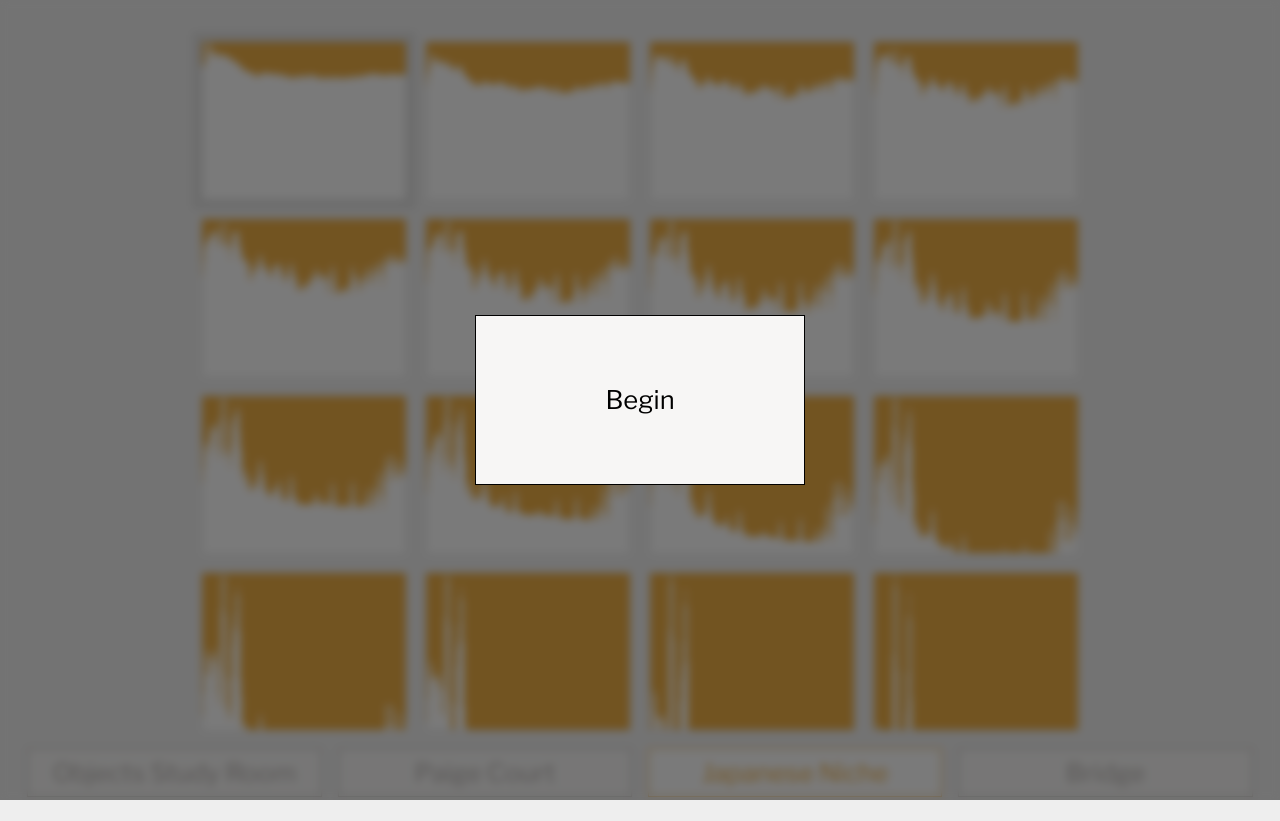
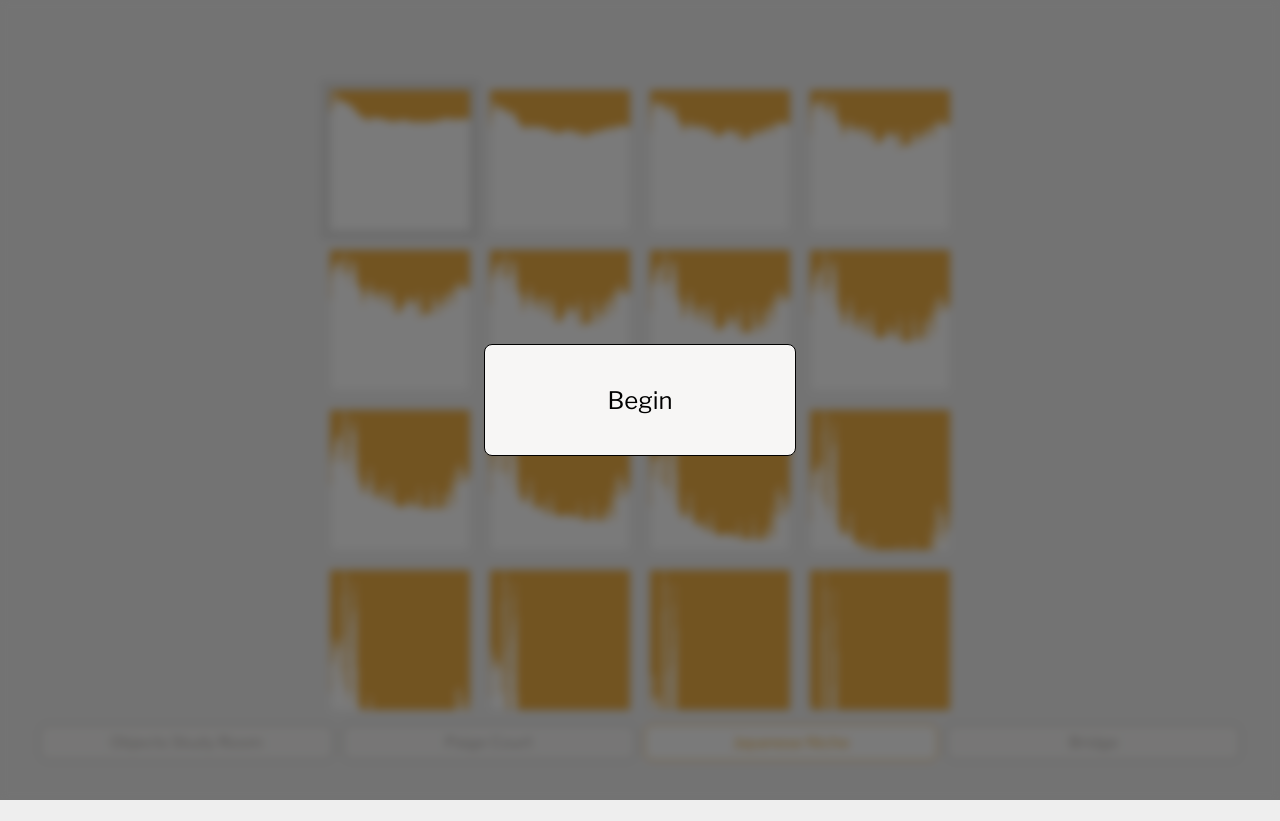
Before and after one commit to jmandel/chazen, a React (Create React App) app: page / in a window 1280 px wide. After the commit the page ends 800 px from the top, so only its background shows below. Built offline with nearby package versions, Linux system fonts and the light colour scheme.

Commit message:
All the squares

```diff
--- a/src/App.css
+++ b/src/App.css
@@ -71,8 +71,8 @@ html, body, #root, .App, .wrapper {
   height: 100%;
   left: 0px;
   width: 100%;
-  grid-template-rows: 1fr 1fr 1fr;
-  grid-template-columns: 1fr 1fr 1fr;
+  grid-template-rows: 1fr 25vmin 1fr;
+  grid-template-columns: 1fr 50vmin 1fr;
   grid-template-areas:
     "modaltop modaltop modaltop"
     "modalleft modal modalright"
@@ -81,7 +81,6 @@ html, body, #root, .App, .wrapper {
 
 .modal-content {
   grid-area: modal;
-  //background: white;
   padding: 5vmin;
   display: flex;
 }
@@ -89,8 +88,8 @@ html, body, #root, .App, .wrapper {
 .wrapper {
   display: grid;
   grid-gap: 0px;
-  grid-template-rows: 4vmin 1fr 1fr 1fr 1fr .5fr;
-  grid-template-columns: 15% 1fr 1fr 1fr 1fr 15% /*1fr*/;
+  grid-template-rows: 1fr 20vmin 20vmin 20vmin 20vmin 1fr;
+  grid-template-columns: .5fr 20vmin 20vmin 20vmin 20vmin .5fr;
   grid-template-areas:
     "header header header header header header"
     "gutter iteration00 iteration01 iteration02 iteration03 menu"
@@ -122,13 +121,13 @@ html, body, #root, .App, .wrapper {
   display: flex;
   flex-direction: row;
   justify-content: center;
-  margin-bottom: 2vmin;
+  margin-top: 0vmin;
 }
 button {
   font-family: 'Libre Franklin', sans-serif;
-  font-size: 2vw;
+  font-size: 2vmin;
   padding: 1vmin;
-  margin: 1vmin;
+  margin: .5vmin;
   cursor: pointer;
   width:  23%;
   color: #a9a3a1;
@@ -137,11 +136,13 @@ button {
   display: inline-block;
   max-height: 100%;
   top: 0px;
+  border-radius: 1vmin;
 }
 .start-button {
   width: 100%;
   color: black;
   border: 1px solid black;
+  font-size: 3vmin;
 
 }
 .gallery-selection button.selected{
--- a/src/App.tsx
+++ b/src/App.tsx
@@ -70,9 +70,9 @@ const dialTo = (duration: number, target: number, audio: HTMLAudioElement) => {
 
 
 const BorderProgress: React.FC<{ fractionComplete: number, x: number, y: number }> = (({ x, y, fractionComplete }) => {
-  let totalPerimeter = 2*x + 2*y - 40;
+  let totalPerimeter = 2 * x + 2 * y - 40;
   let remainingPerimeter = fractionComplete * totalPerimeter;
-  let pixels = [x-10, y-10, x-10, y-10];
+  let pixels = [x - 10, y - 10, x - 10, y - 10];
 
   console.log(`x,y: ${x}, ${y}`)
   console.log(`total perimeter: ${totalPerimeter}`)
@@ -123,14 +123,6 @@ const useGainedNode = () => {
   const [gain, setGain] = useState<GainNode | null>(null);
   const [node, setNode] = useState<HTMLAudioElement>();
   const ref = useCallback((audioNode: HTMLAudioElement) => {
-    //log(`GAining audio node ${audioNode}`);
-    //const source = audioContext.createMediaElementSource(audioNode);
-    //const gain = audioContext.createGain();
-    //source.connect(gain);
-    //gain.connect(audioContext.destination);
-    //log(`connected audio node ${gain}`);
-    //log(`with gain value  ${gain.gain.value}`);
-    //setGain(gain)
     setNode(audioNode)
   }, [])
   return [ref, gain, node] as const
@@ -156,7 +148,6 @@ window.addEventListener("error", function (e) {
 })
 
 log("LOG")
-
 console.log("ACState", audioContext.state)
 
 const App: React.FC = () => {
@@ -196,10 +187,6 @@ const App: React.FC = () => {
             iteration: currentIteration
           })
         }
-
-      }
-      else {
-        console.log("Waiting for curfnet audio.")
       }
     }, PROGRESS_INTERVAL_MS)
 
@@ -213,7 +200,7 @@ const App: React.FC = () => {
   const fractionComplete = (state.offset % ITERATION_DURATION) / ITERATION_DURATION * 1
   const iterationList: number[] = [0, 1, 2, 3, 4, 5, 6, 7, 8, 9, 10, 11, 12, 13, 14, 15];
 
-  let domRect = spanRef.current ? spanRef.current.getBoundingClientRect() : {width: 100, height: 100}
+  let domRect = spanRef.current ? spanRef.current.getBoundingClientRect() : { width: 100, height: 100 }
   let x = domRect.width;
   let y = domRect.height;
 
@@ -225,7 +212,6 @@ const App: React.FC = () => {
           <button
             className="button start-button"
             onClick={() => {
-              log(`AC status: ${audioContext.state}`)
               const currentAudio = getAudioElement(audioElements[state.gallery])
               if (currentAudio) {
                 GalleryNames.forEach(([desc, g]) => {
@@ -235,7 +221,6 @@ const App: React.FC = () => {
 
                 currentAudio.play()
                 //audioContext.resume().then(() => {
-                  log(`played then unused AC status: ${audioContext.state}`)
                 dispatch({ type: "dismissModal" })
                 //})
               }
@@ -311,7 +296,6 @@ const App: React.FC = () => {
                         type: "requestGallery",
                         gallery
                       })
-
                     })
                   }
                 }}
```
Lines whose indentation alone changed are shown as unchanged.
